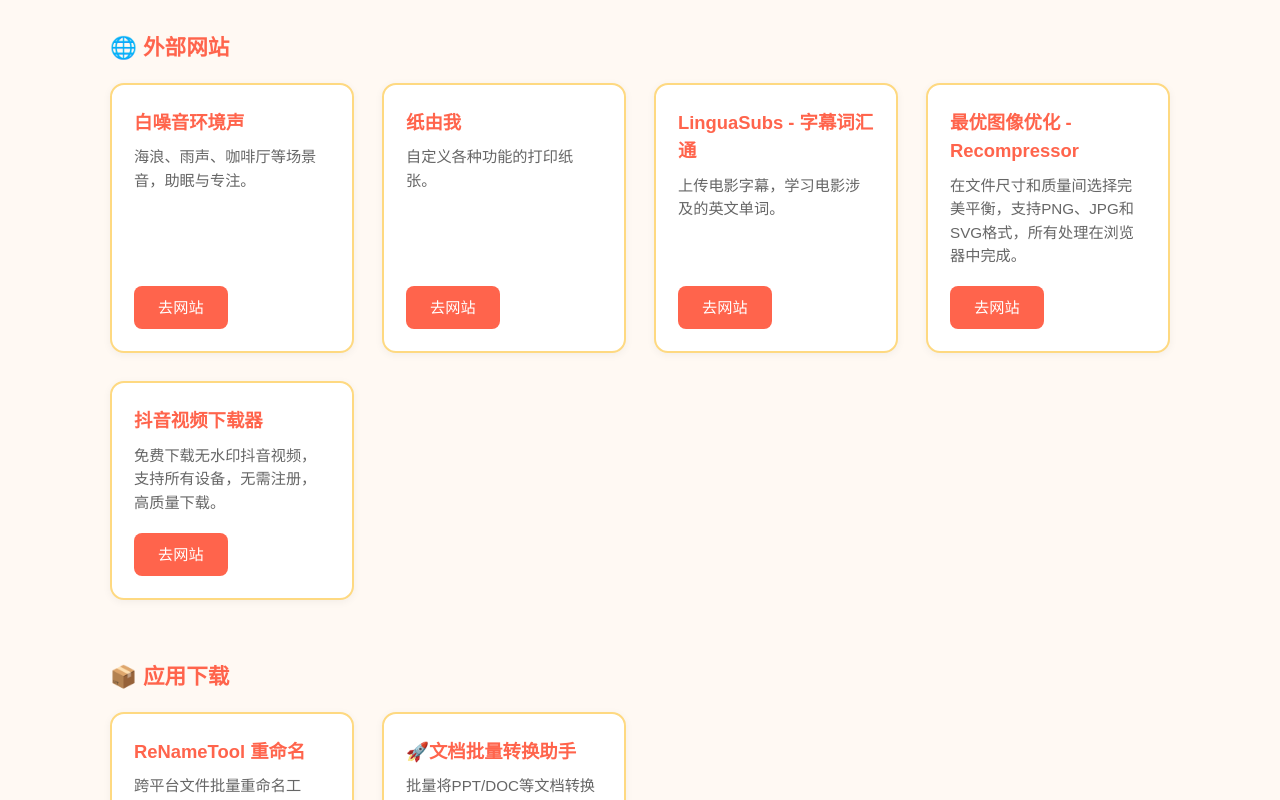
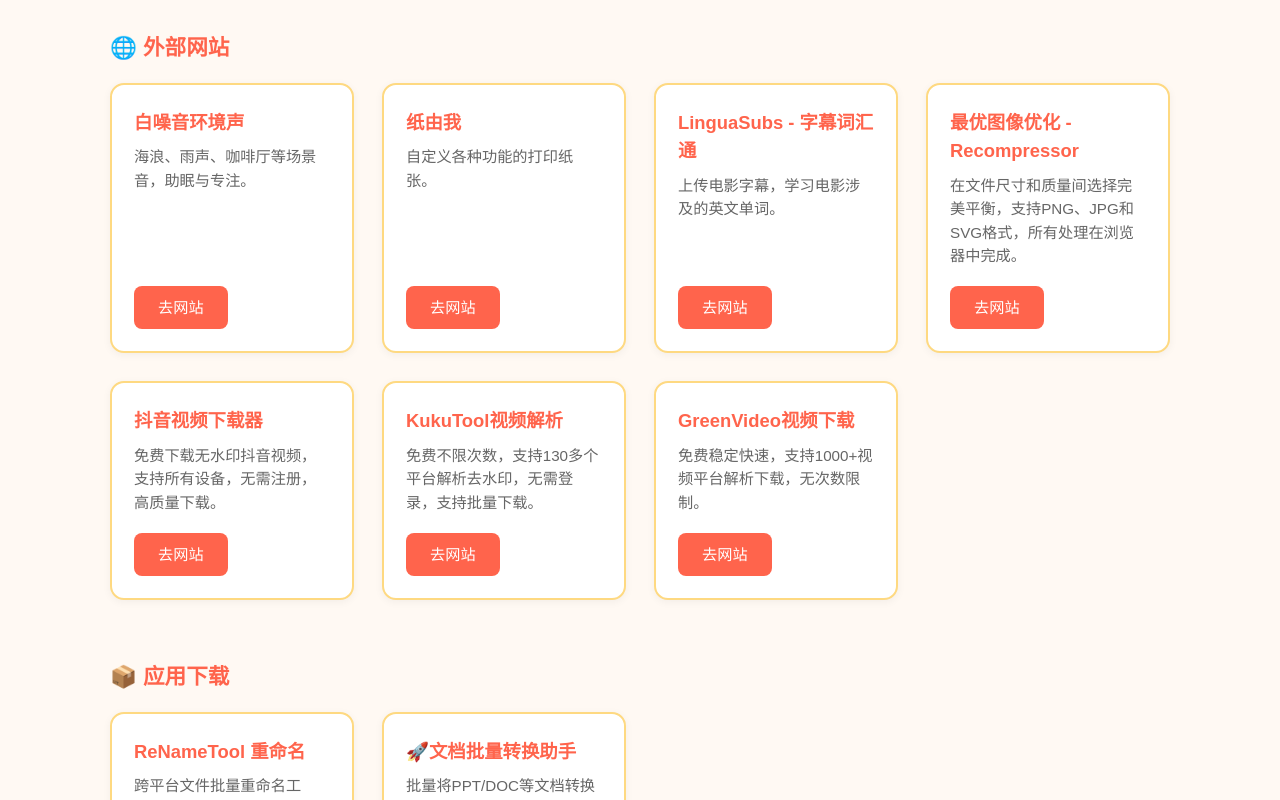
Before and after one commit to larryyssssssss/ai-toolbox, a plain HTML site: page index.html in a window 1280 px wide. Shown: the part 449-1249 px from the top of the page. Drawn offline with Linux system fonts and the light colour scheme; a web font is replaced by a local one.

Commit message:
feat: 添加KukuTool和GreenVideo视频解析下载平台

```diff
--- a/index.html
+++ b/index.html
@@ -115,6 +115,18 @@
           <p class="card-desc">免费下载无水印抖音视频，支持所有设备，无需注册，高质量下载。</p>
           <a class="card-link" href="https://tiktokio.com/zh/%E6%8A%96%E9%9F%B3%E4%B8%8B%E8%BD%BD%E5%99%A8/" target="_blank" rel="noopener">去网站</a>
         </article>
+        <!-- 新增KukuTool视频下载平台 -->
+        <article class="card">
+          <div class="card-title">KukuTool视频解析</div>
+          <p class="card-desc">免费不限次数，支持130多个平台解析去水印，无需登录，支持批量下载。</p>
+          <a class="card-link" href="https://dy.kukutool.com/zh-Hans-SG" target="_blank" rel="noopener">去网站</a>
+        </article>
+        <!-- 新增GreenVideo视频下载平台 -->
+        <article class="card">
+          <div class="card-title">GreenVideo视频下载</div>
+          <p class="card-desc">免费稳定快速，支持1000+视频平台解析下载，无次数限制。</p>
+          <a class="card-link" href="https://greenvideo.cc/" target="_blank" rel="noopener">去网站</a>
+        </article>
       </div>
     </section>
 
```
Also changed, not shown: 1 other file.
